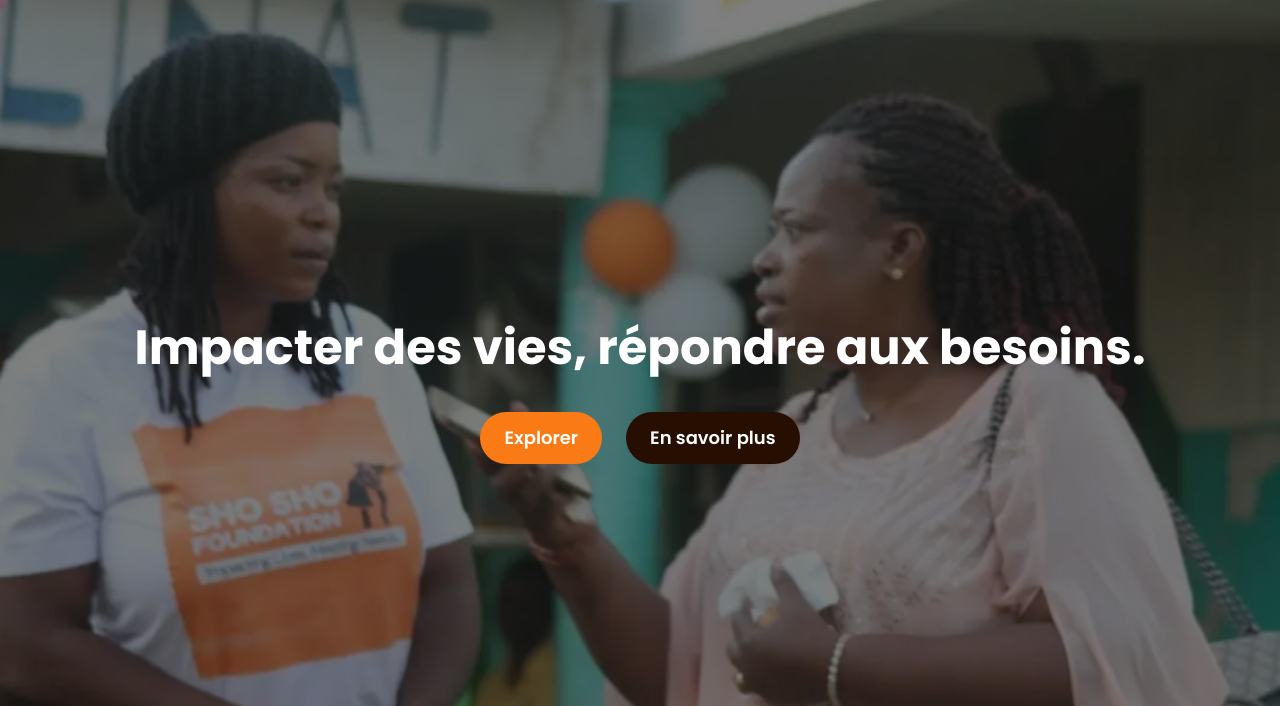
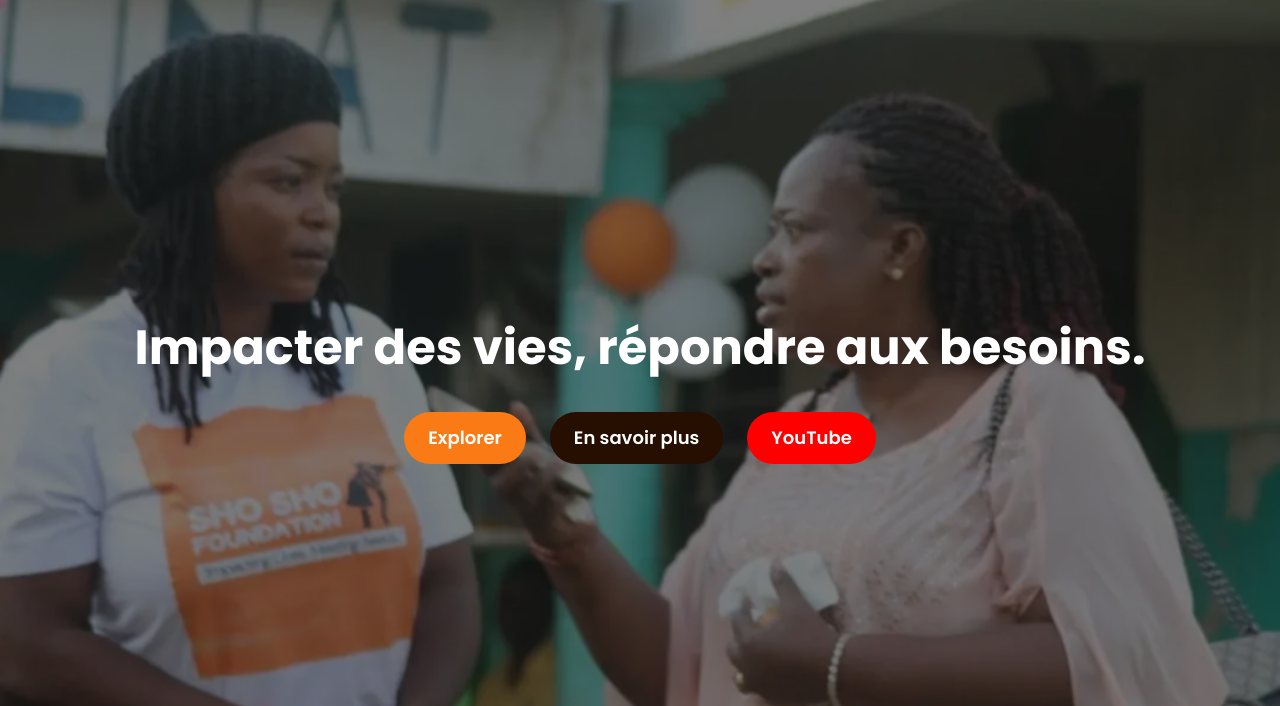
Before and after one commit to AfripulGroup/Sho-Sho-Foundation, a website: page fr/index.html in a window 1280 px wide. Shown: the part 94-800 px from the top of the page. Drawn offline with nearby package versions, Linux system fonts and the light colour scheme; a web font is replaced by a local one.

Commit message:
add youtube button

```diff
--- a/fr/index.html
+++ b/fr/index.html
@@ -253,6 +253,11 @@
               >
                 En savoir plus
               </a>
+              <a href="https://youtube.com/@shoshohelpinghandsfoundation?si=FFyKYbjZwcIIXCPU" target="_blanc"
+              style="background-color: red;"
+              class="font-semibold px-6 py-3 rounded-full text-lg transition transform hover:scale-105">
+              YouTube
+          </a>
             </div>
           </div>
         </div>
```
Also changed, not shown: index.html (+5 -0 lines).
